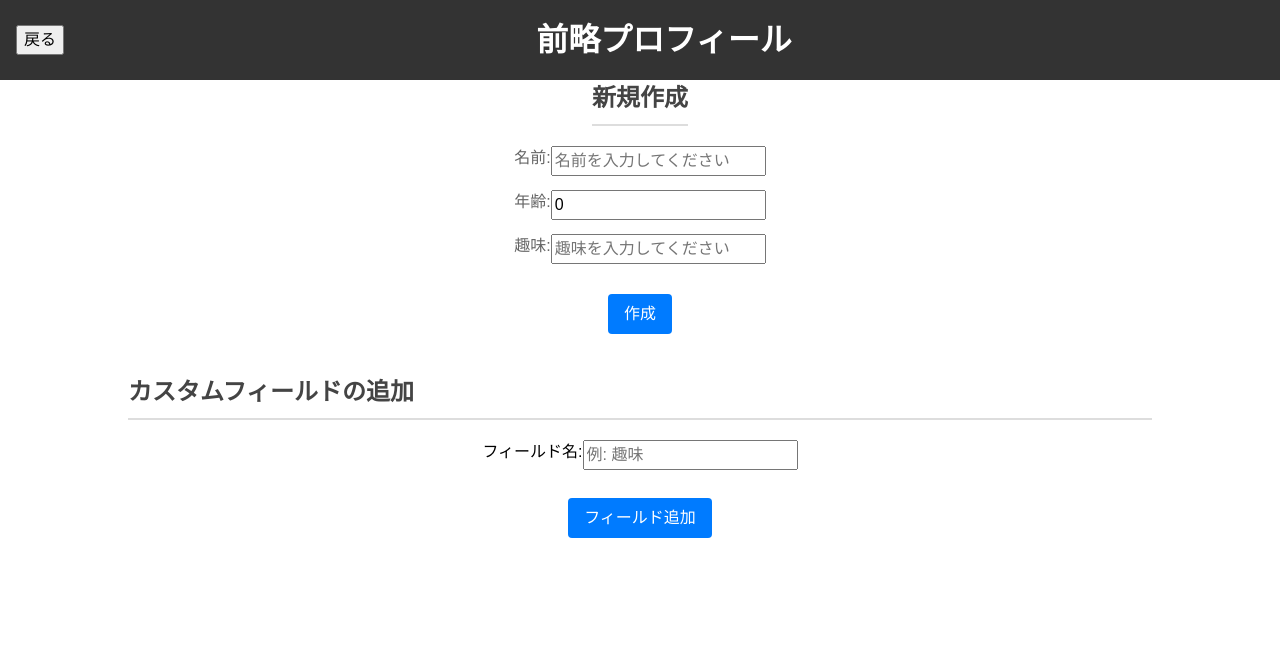
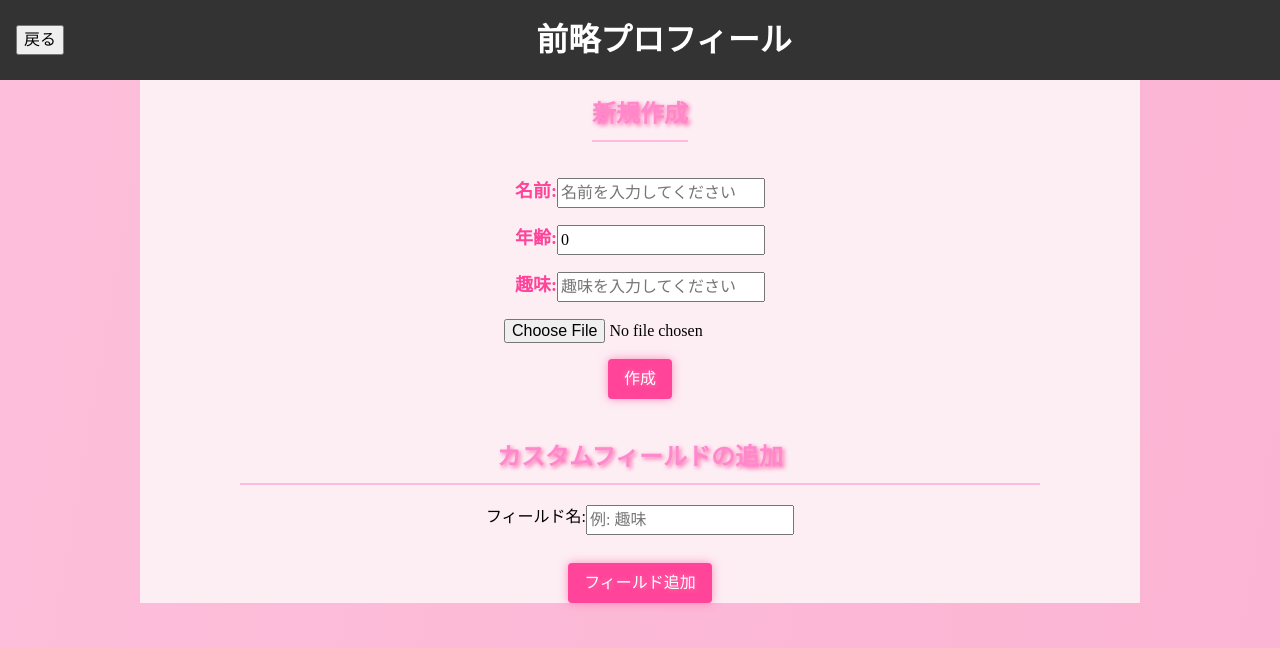
Before and after one commit to AIIT-bootcamp/NostalProfile, a Vue app: page /new in a window 1280 px wide. Shown: the top 648 px of the page. Built offline with nearby package versions, Linux system fonts and the light colour scheme.

Commit message:
feat: 🎸 pink

```diff
--- a/src/FirebaseConfig.ts
+++ b/src/FirebaseConfig.ts
@@ -1,5 +1,6 @@
 import { initializeApp } from "firebase/app";
 import { getFirestore } from "firebase/firestore";
+import { getStorage } from "firebase/storage";
 
 const firebaseConfig = {
   apiKey: "AIzaSyB98oIlLyALmcZRzsDG6SJjyvhFMjU-pAw",
@@ -14,3 +15,4 @@ const firebaseConfig = {
 export const app = initializeApp(firebaseConfig);
 export const db = getFirestore(app);
 export const PROFILES_KEY = "nostal-profiles";
+export const storage = getStorage();
--- a/src/components/Profile/Create.vue
+++ b/src/components/Profile/Create.vue
@@ -3,7 +3,12 @@ import { ref, reactive } from "vue";
 import { collection, addDoc } from "firebase/firestore";
 import { PROFILES_KEY, db } from "../../FirebaseConfig";
 import { ProfileField, Profile } from "@/entities/index";
-
+import { storage } from "../../FirebaseConfig";
+import {
+  uploadBytesResumable,
+  getDownloadURL,
+  ref as storageRef,
+} from "firebase/storage";
 // model
 const _profileFields = [
   {
@@ -32,6 +37,35 @@ const customFiled = reactive({
   label: "",
   value: "",
 });
+const localImage = ref<any>(null); // 画像データ
+const imageEvent = ref();
+const imageUrl = ref(""); // アップロードされた画像のURL
+
+const handleImageChange = (event) => {
+  imageEvent.value = event.target.files[0];
+  if (imageEvent.value) {
+    localImage.value = URL.createObjectURL(imageEvent.value); // ローカルの画像URLを作成
+  }
+};
+const uploadImage = async () => {
+  // const file = event.target.files[0];
+  const file = imageEvent.value;
+  if (!file) return;
+  const storageReference = storageRef(storage, `profile-images/${file.name}`);
+  const uploadTask = uploadBytesResumable(storageReference, file);
+  uploadTask.on(
+    "state_changed",
+    (snapshot) => {
+      // 進行状況を追跡することも可能です
+    },
+    (error) => {
+      console.error("Upload error: ", error);
+    },
+    async () => {
+      imageUrl.value = await getDownloadURL(uploadTask.snapshot.ref);
+    }
+  );
+};
 
 const addCustomField = async () => {
   profileFields.value.push({
@@ -52,12 +86,15 @@ const randomId = () => {
 
 const submitForm = async () => {
   try {
+    uploadImage();
+
     // FIXME: 本当はusernameを"名前"としてprofileFieldsに追加したい
     const putDoc: Profile = {
       id: randomId(),
       username: profileFields.value.filter((it) => it.label === "名前")[0]
         .value as string,
       profileFields: profileFields.value,
+      profileImageUrl: imageUrl.value,
     };
     const docRef = await addDoc(collection(db, PROFILES_KEY), putDoc);
     console.log("Document written: ", docRef);
@@ -73,9 +110,11 @@ const deleteField = (id: number) => {
 
 <template>
   <div class="container">
-    <h2 class="title">新規作成</h2>
+    <div class="vacant-line"></div>
     <div>
       <form @submit.prevent="submitForm" class="form">
+        <h2 class="title">新規作成</h2>
+        <div class="vacant-line"></div>
         <div v-for="field in profileFields" class="field">
           <label>{{ field.label }}: </label>
           <span v-if="typeof field.value === 'string'">
@@ -107,6 +146,13 @@ const deleteField = (id: number) => {
           >
         </div>
         <div>
+          <input type="file" @change="handleImageChange" />
+          <!-- アップロードされた画像を表示 -->
+          <div v-if="localImage" style="display: flex; justify-content: center">
+            <img :src="localImage" alt="Uploaded profile image" width="100" />
+          </div>
+        </div>
+        <div>
           <button type="submit" class="button">作成</button>
         </div>
       </form>
@@ -129,7 +175,124 @@ const deleteField = (id: number) => {
   </div>
 </template>
 
+<!-- ... -->
+
 <style scoped>
+.container {
+  display: flex;
+  flex-direction: column;
+  align-items: center;
+  font-family: "Arial", sans-serif;
+  background-color: #fdeef4;
+}
+.container {
+  display: flex;
+  flex-direction: column;
+  align-items: center;
+  font-family: "Brush Script MT", cursive;
+}
+
+.title,
+.custum-field-title {
+  color: #ff88cc;
+  border-bottom: 2px solid #ffbbdd;
+  text-shadow: 3px 3px 5px #ff66aa, -3px -3px 5px #ff66aa;
+  padding-bottom: 8px;
+  text-align: center;
+  margin-bottom: 20px;
+  font-size: 24px;
+  text-shadow: 2px 2px 4px #ff66aa;
+}
+
+.form {
+  display: flex;
+  flex-direction: column;
+  align-items: center;
+  width: 80vw;
+  max-width: 1000px;
+  /* box-shadow: 0px 0px 15px 0px rgba(255, 102, 170, 0.7); */
+}
+.vacant-line {
+  margin: 0.5rem;
+}
+
+.custom-field-form {
+  display: flex;
+  flex-direction: column;
+  justify-content: center;
+  align-items: center;
+  width: 100%;
+}
+
+.field,
+.custom-field {
+  display: flex;
+  align-items: flex-start;
+  justify-content: center;
+  width: 100%;
+  margin-bottom: 12px;
+}
+
+.field > label {
+  margin-bottom: 8px;
+  color: #ff4499; /* ギャルピンク */
+  font-weight: bold; /* 太字 */
+  font-size: 18px;
+}
+
+.field > input {
+  width: 100%;
+  padding: 8px;
+  border: 2px solid #ffbbdd; /* 明るいピンク色のボーダー */
+  border-radius: 4px;
+  font-size: 16px;
+  background-color: #fff1f3; /* ペールピンク */
+  transition: all 0.3s ease-in-out; /* スムーズな遷移 */
+}
+
+.field > input:hover {
+  box-shadow: 0px 0px 10px 0px rgba(255, 102, 170, 0.5);
+}
+
+.button {
+  padding: 8px 16px;
+  background-color: #ff4499; /* ギャルピンク */
+  text-shadow: 2px 2px 4px #ff66aa, -2px -2px 4px #ff66aa;
+  color: #fff;
+  border: none;
+  border-radius: 4px;
+  cursor: pointer;
+  margin-top: 16px;
+  box-shadow: 0px 0px 10px 0px rgba(255, 102, 170, 0.7);
+  transition: transform 0.2s; /* スムーズな遷移 */
+}
+
+.button:hover {
+  background-color: #ff2266; /* 濃いピンク */
+  transform: scale(1.05); /* ホバー時に若干拡大 */
+}
+
+.delete-icon {
+  margin-left: 10px;
+  cursor: pointer;
+  color: #ff2266; /* 濃いピンク */
+  font-size: 20px;
+  transition: transform 0.2s; /* スムーズな遷移 */
+}
+
+.delete-icon:hover {
+  transform: scale(1.2); /* ホバー時に拡大 */
+  color: #ff0044; /* より濃いピンク */
+}
+
+.custom-field-container {
+  margin-top: 40px;
+  width: 80%;
+  /* box-shadow: 0px 0px 15px 0px rgba(255, 102, 170, 0.6); */
+}
+</style>
+
+<!-- <style scoped>
 .container {
   display: flex;
   flex-direction: column;
@@ -215,4 +378,4 @@ const deleteField = (id: number) => {
   margin-top: 40px;
   width: 80%;
 }
-</style>
+</style> -->
--- a/src/entities/index.ts
+++ b/src/entities/index.ts
@@ -8,4 +8,5 @@ export interface Profile {
   id: number;
   username: string;
   profileFields: ProfileField[];
+  profileImageUrl?: string;
 }
--- a/src/pages/new.vue
+++ b/src/pages/new.vue
@@ -3,10 +3,40 @@ import Create from "../components/Profile/Create.vue";
 </script>
 
 <template>
-  <div>
+  <div class="create-profile-page">
     <p></p>
     <Create />
   </div>
 </template>
 
-<style scoped></style>
+<style scoped>
+.create-profile-page {
+  background-color: #fdeef4;
+  height: 95vh;
+
+  display: flex;
+  flex-direction: column;
+  align-items: center;
+  font-family: "Brush Script MT", cursive; /* ギャル風のフォントに変更 */
+  background: linear-gradient(
+    100deg,
+    #fdeef4,
+    #ffd2e8,
+    #fbb1d1
+  ); /* キラキラとした背景 */
+  background-size: 600% 600%;
+  animation: gradientAnimation 10s infinite;
+}
+
+@keyframes gradientAnimation {
+  0% {
+    background-position: 0% 50%;
+  }
+  50% {
+    background-position: 100% 50%;
+  }
+  100% {
+    background-position: 0% 50%;
+  }
+}
+</style>
```
